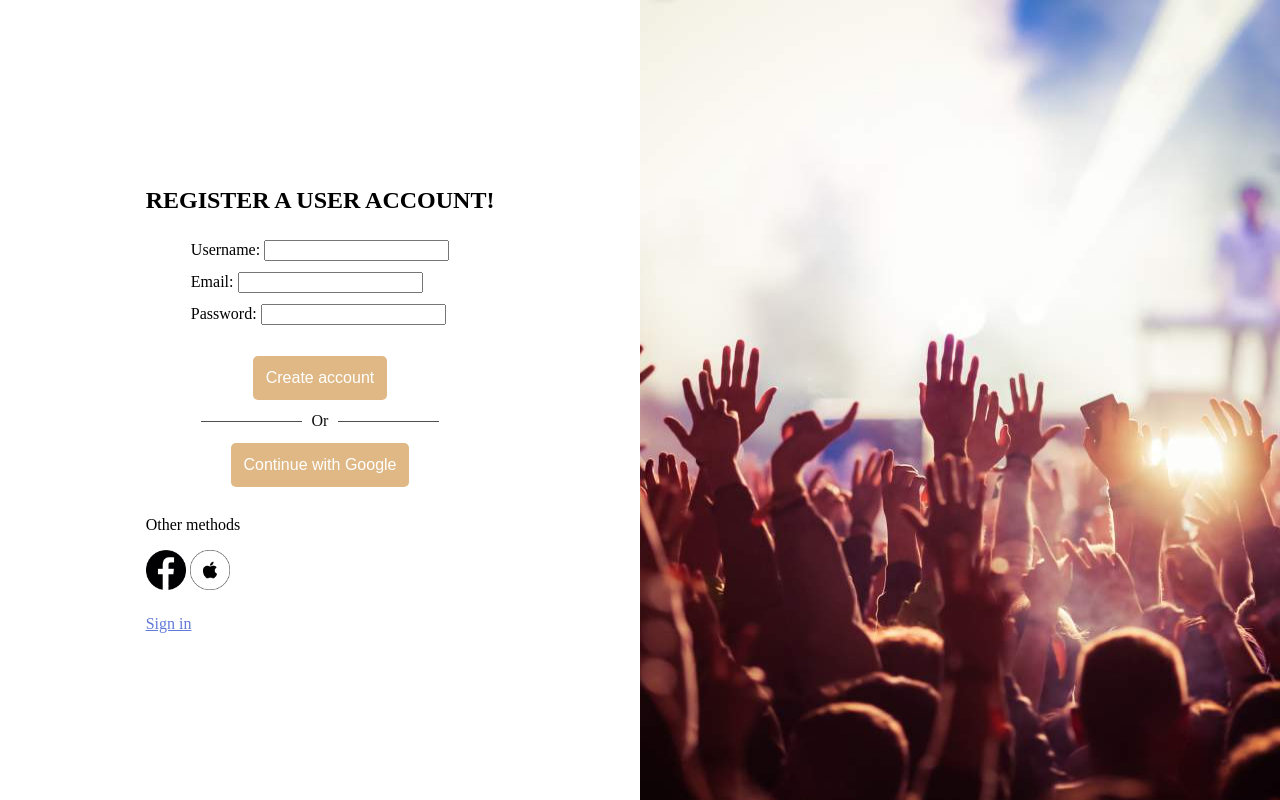
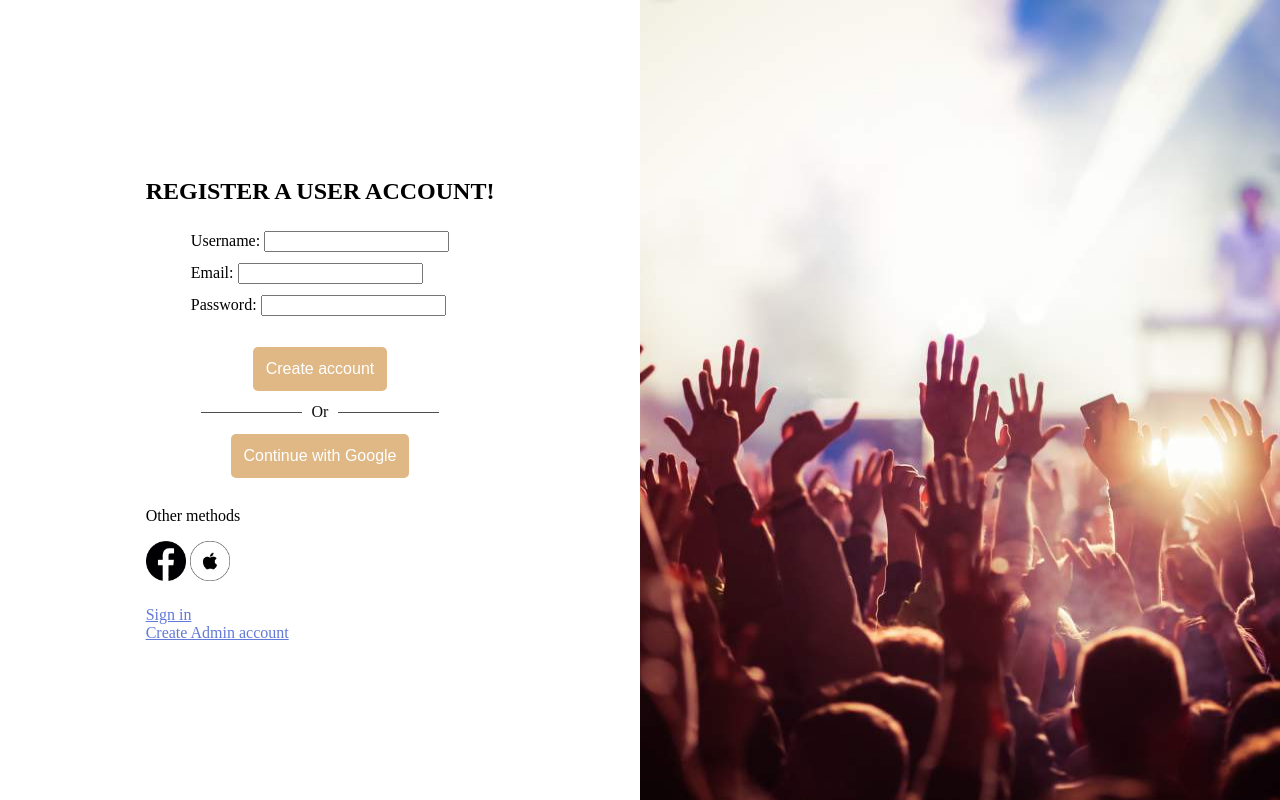
Before and after one commit to cassiuste/Proyecto_Transversal_I, a PHP site: page /registeruser.php in a window 1280 px wide. Run offline with PHP 8.4, Linux system fonts and the light colour scheme.

Commit message:
changed registration

```diff
--- a/view/registeradmin.php
+++ b/view/registeradmin.php
@@ -53,6 +53,8 @@
                         <a href=""><img src="img/sign/apple_logo.png" class="logo" alt="logo of apple"></a>
                     </div>
                     <a href="signin.php">Sign in</a>
+                    <br>
+                    <a href="registeruser.php">Create User account</a>
                 </div>
             </div>
         </div>
--- a/view/registeruser.php
+++ b/view/registeruser.php
@@ -52,6 +52,8 @@
                         <a href=""><img src="img/sign/apple_logo.png" class="logo" alt="logo of apple"></a>
                     </div>
                     <a href="signin.php">Sign in</a>
+                    <br>
+                    <a href="registeradmin.php">Create Admin account</a>
                 </div>
             </div>
         </div>
```
Also changed, not shown: view/Buying_screen.php (renamed from Buying_screen.php), view/Confirmation_buying.php (renamed from Confirmation_buying.php), view/profile.php (renamed from profile.php), 1 other file.
